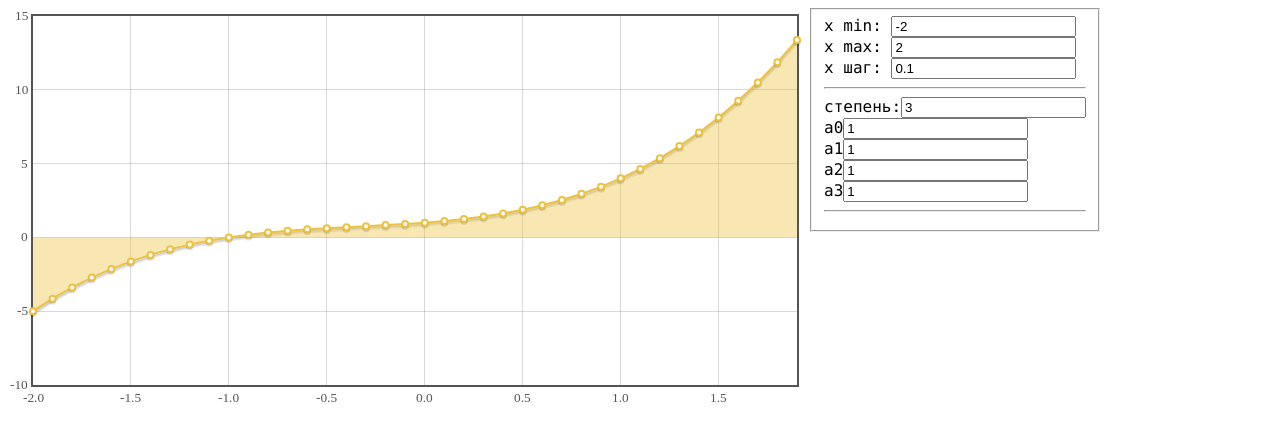
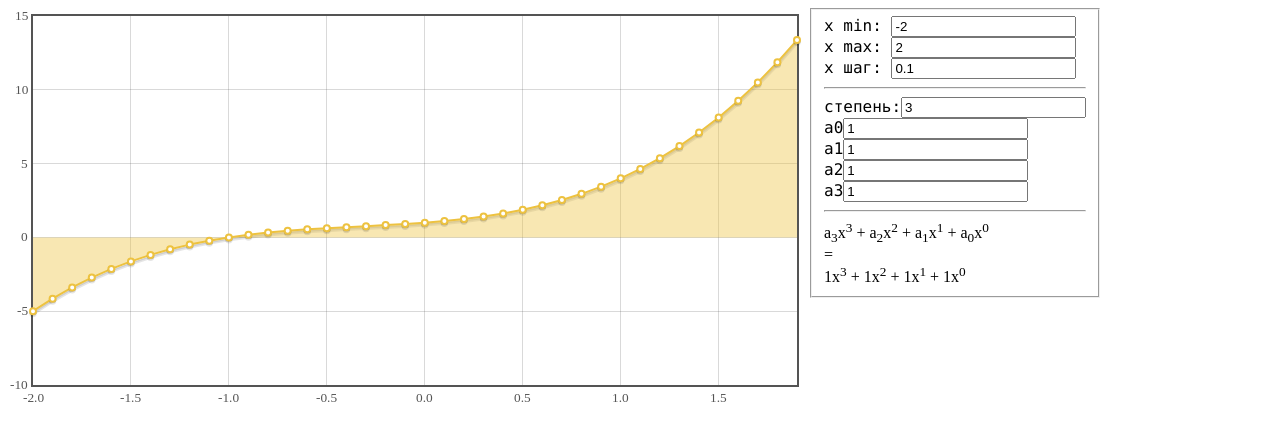
Before and after one commit to prohazko/prohazko.github.io, a plain HTML site: page poly/index.html in a window 1280 px wide. Drawn offline with Linux system fonts and the light colour scheme.

Commit message:
add poly html display

```diff
--- a/poly/index.html
+++ b/poly/index.html
@@ -37,6 +37,9 @@
 
         <hr id="poly-factor-sep" />
 
+        <span id="poly-view"></span>
+         <br>   =   <br>
+        <span id="poly-view-factors"></span>
 
 </fieldset>
 </body>
--- a/poly/poly.js
+++ b/poly/poly.js
@@ -7,6 +7,17 @@
  n  | a_nx^n + a_(n-1)x^(n-1) + ... + a_2x^2 + a_1x + a_0
 */
 
+
+function polyHtml(degree, as){
+    //a_3x^3 + a_2x^2 + a_1x + a_0
+    var parts = []
+    for (var i = degree; i >= 0; i--) {
+        var a = " a<sub>" + i + "</sub>";
+        if(as) a = as[i];
+        parts.push( a + "x<sup>" + i + "</sup> ")
+    }
+    return parts.join(" + ")
+}
 
 
 function poly(x, degree, as) {
@@ -20,6 +31,7 @@ function poly(x, degree, as) {
     return y;
 }
 
+
 var options = {
     degree: 3,
     min: -2,
@@ -28,16 +40,7 @@ var options = {
     factors: [1, 1, 1, 1]
 }
 
-function render() {
-    var poly1 = [];
-    for (var x = options.min; x < options.max; x += options.step) {
-        poly1.push([x, poly(x, options.degree, options.factors)]);
-    }
-
-    $.plot("#canvas", [{
-        data: poly1,
-        lines: { show: true, fill: true }
-    }], {
+var plotOptions = {
     series: {
         lines: {
             show: true
@@ -56,8 +59,21 @@ function render() {
     pan: {
         interactive: true
     }
-    });
+};
 
+function render() {
+    var poly1 = [];
+    for (var x = options.min; x <= options.max; x += options.step) {
+        poly1.push([x, poly(x, options.degree, options.factors)]);
+    }
+
+    $.plot("#canvas", [{
+        data: poly1,
+        lines: { show: true, fill: true }
+    }], plotOptions);
+
+    $('#poly-view').html(polyHtml(options.degree));
+    $('#poly-view-factors').html(polyHtml(options.degree, options.factors));
 }
 
 function readOptions() {
@@ -121,6 +137,7 @@ function bindTooltip() {
     });
 }
 
+
 function saveOptions() {
   localStorage.setItem('plot-options', JSON.stringify(options))
 }
```
Lines whose indentation alone changed are shown as unchanged.
